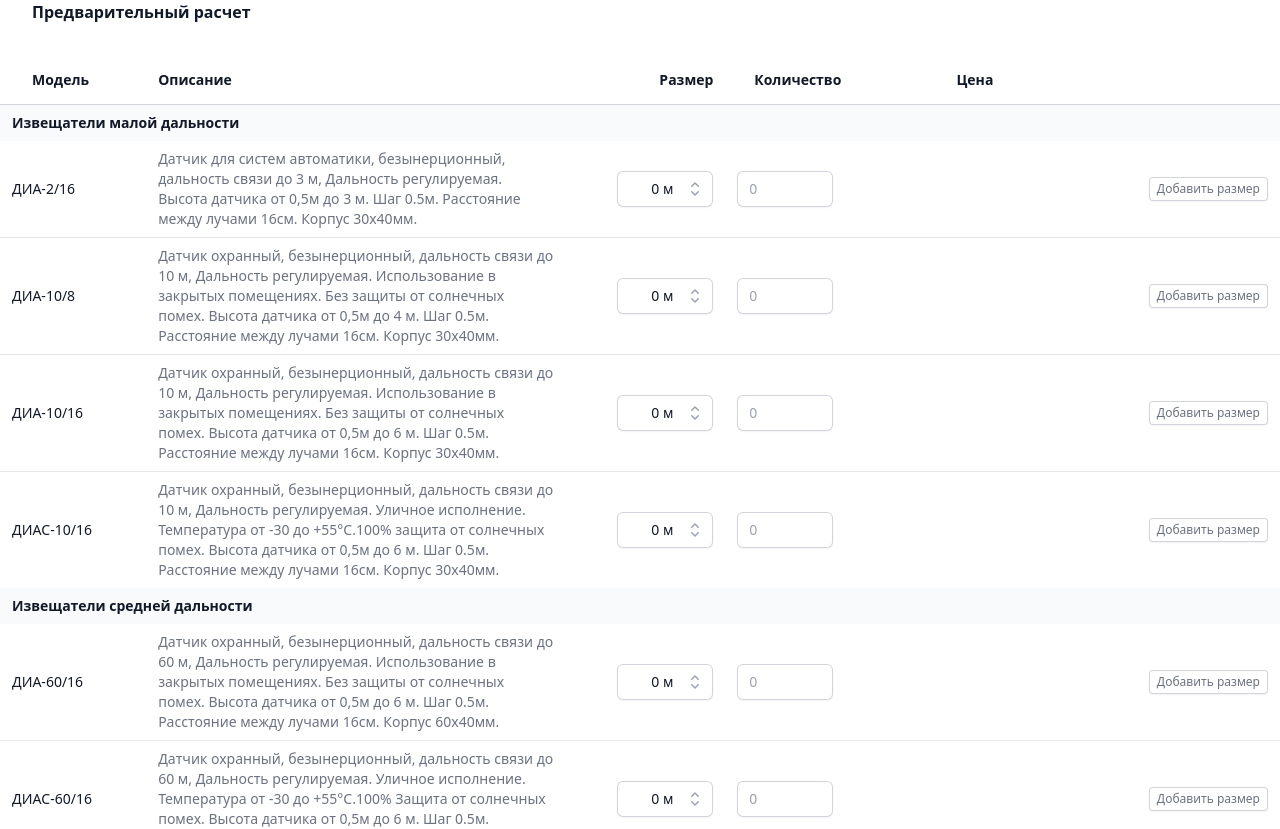
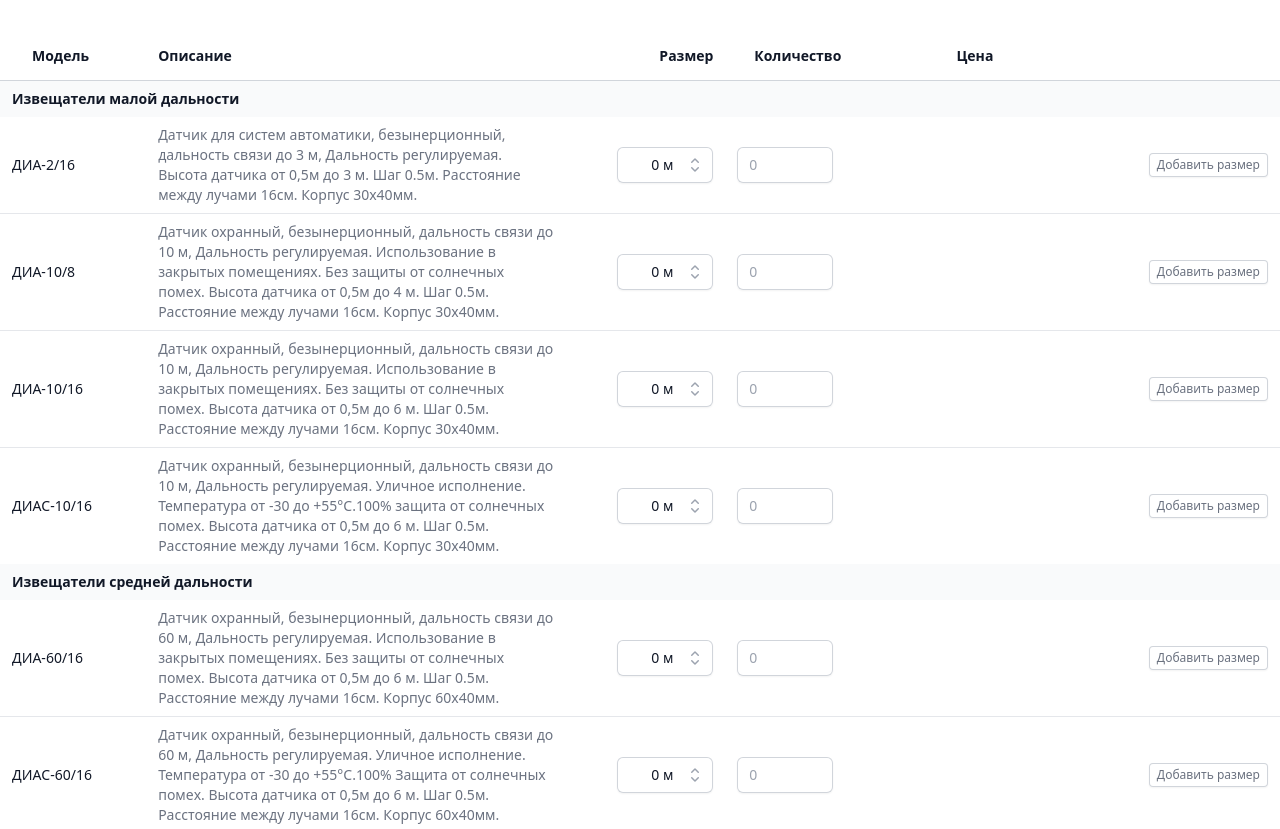
Before and after one commit to VitaliyGuzun/ik-barrier, a React (Create React App) app: page / in a window 1280 px wide. Shown: the top 829 px of the page. Built offline with nearby package versions, Linux system fonts and the light colour scheme.

Commit message:
Remove title

```diff
--- a/src/App.tsx
+++ b/src/App.tsx
@@ -66,13 +66,6 @@ export default function Example() {
       }}
     >
       <div className="px-4 sm:px-6 lg:px-8">
-        <div className="sm:flex sm:items-center">
-          <div className="sm:flex-auto">
-            <h1 className="text-base font-semibold leading-6 text-gray-900">
-              Предварительный расчет
-            </h1>
-          </div>
-        </div>
         <div className="mt-8 flow-root">
           <div className="-mx-4 -my-2 sm:-mx-6 lg:-mx-8">
             <div className="inline-block min-w-full py-2 align-middle">
```
